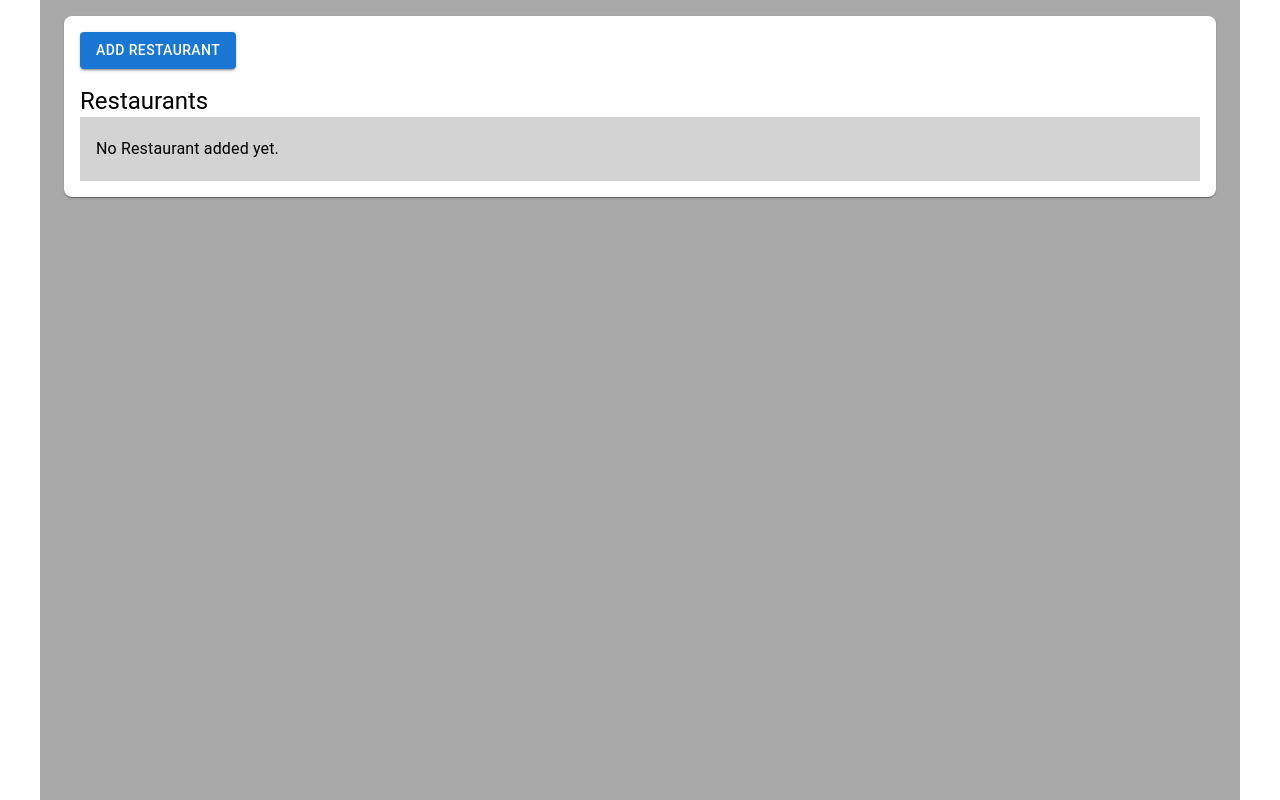
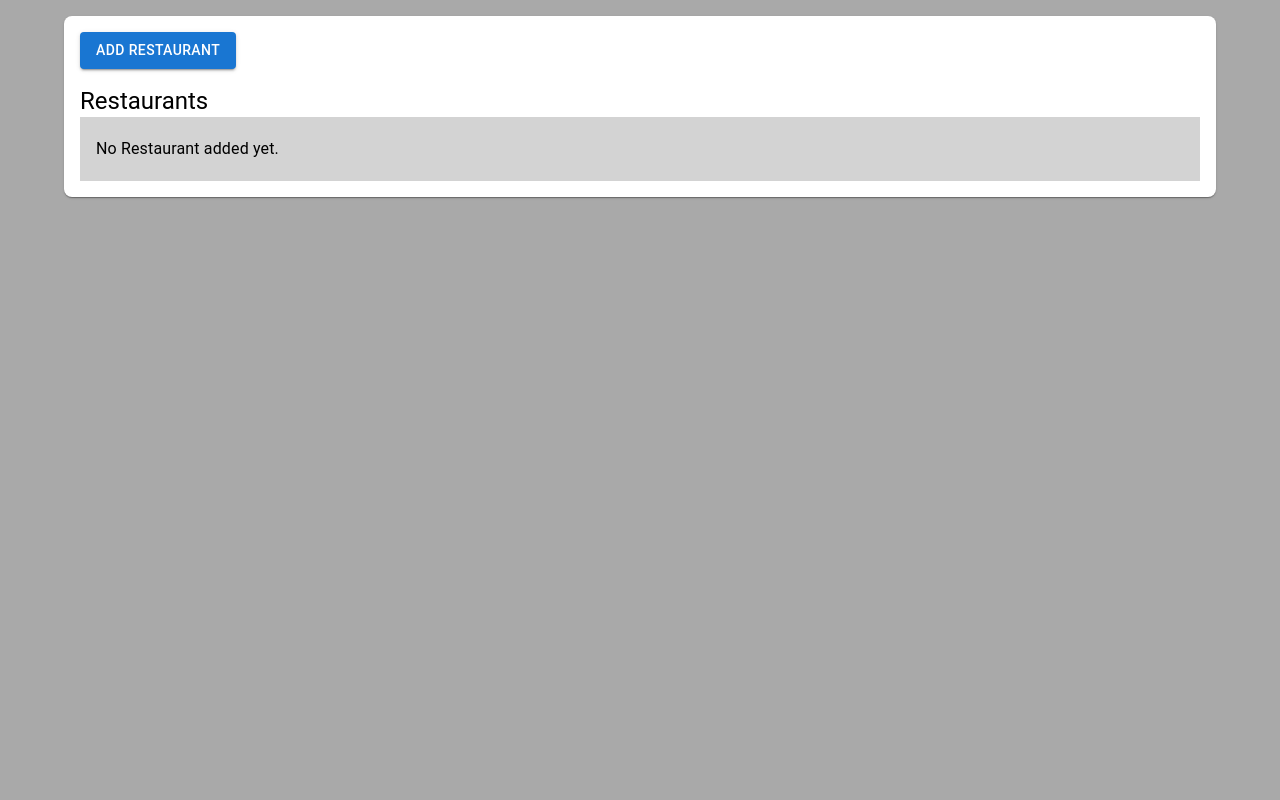
Before and after one commit to gBoole01/react-ts-tdd-restaurant-rating-app, a React (Vite) app: page / in a window 1280 px wide. Built offline with nearby package versions, Linux system fonts and the light colour scheme.

Commit message:
feat: set body-bg to darkgray

```diff
--- a/src/index.css
+++ b/src/index.css
@@ -6,6 +6,7 @@
 
 body {
   margin: 0;
+  background-color: darkgray;
 }
 
 #root {
```
